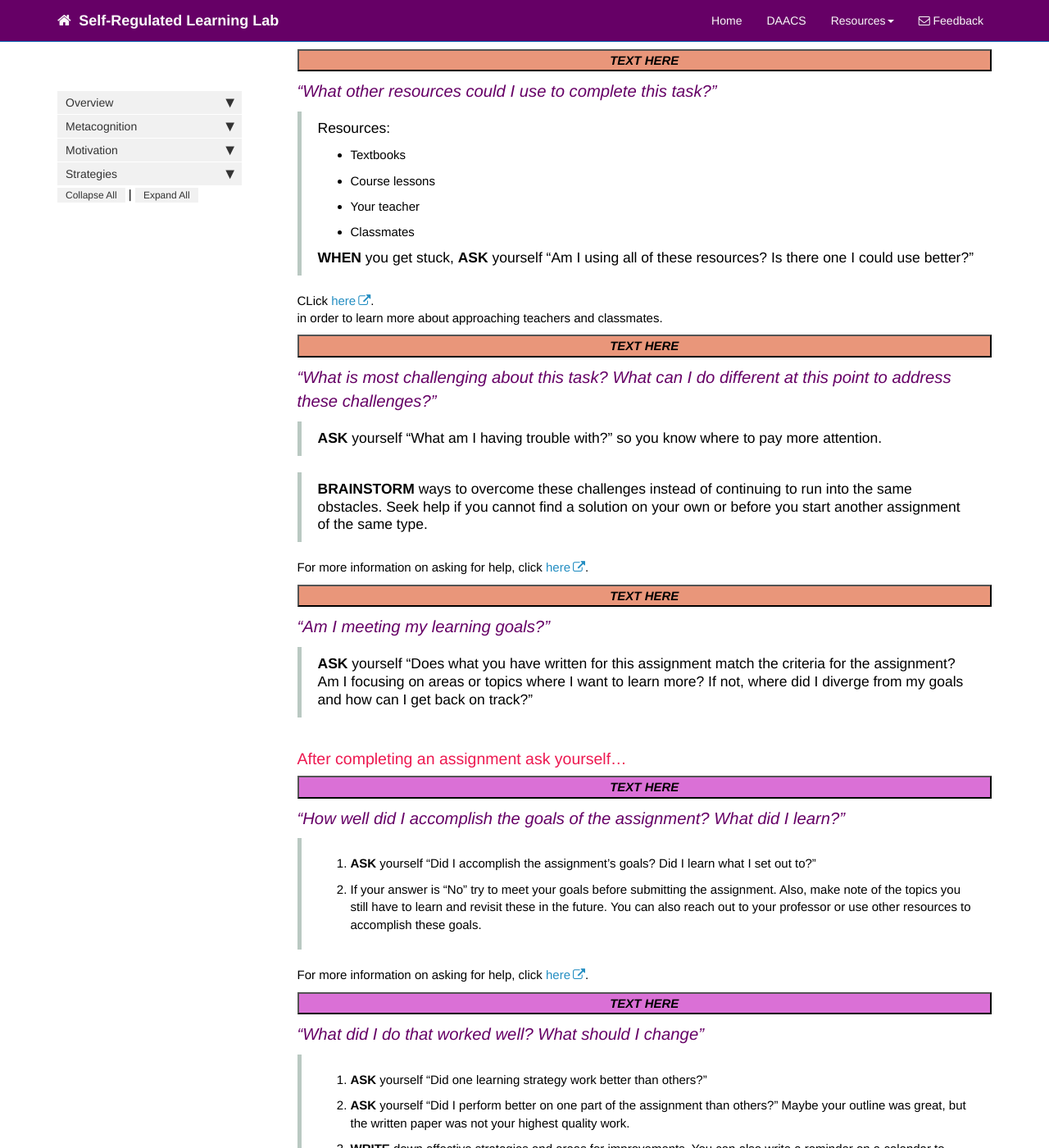
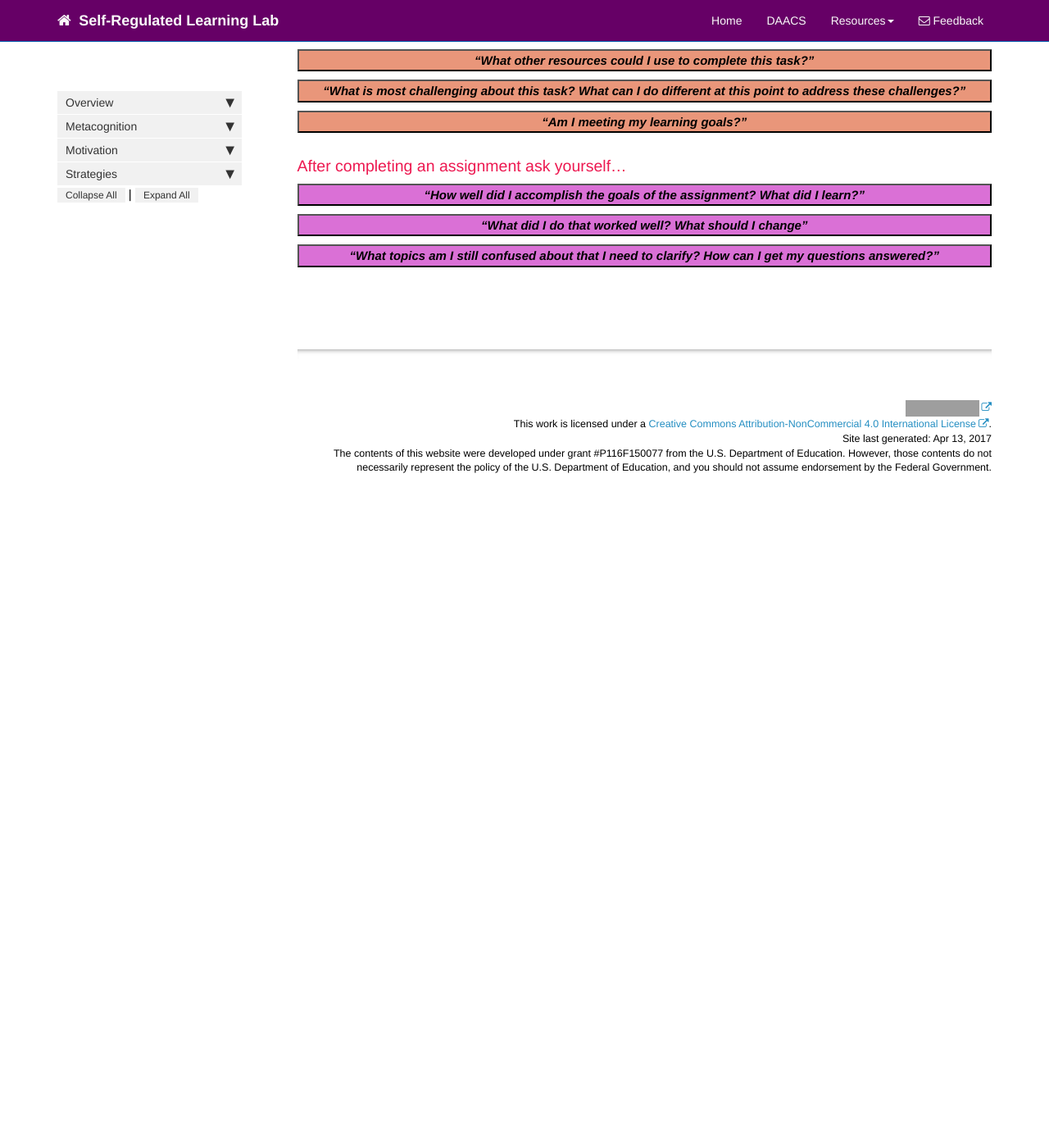
Before and after one commit to dfranklin02/SRL, a Jekyll site: the page built from docs/pages/metacognition/metacognition_recommendations_writing.md, in a window 1280 px wide and 1400 px high, scrolled down 627 px. Shown: the whole window at 82% size. Built offline with Jekyll 4.4.1, drawn with Linux system fonts in a browser that asks for light colours; nearby versions of some CDN libraries; comment, search, counter and statistics services are not loaded; after the commit the page ends 1257 px from its top, so only the background shows below that; some of the changed text lies outside the part shown; grey boxes are pictures that could not be loaded.

Commit message:
Update metacognition_recommendations_writing.md

```diff
--- a/docs/pages/metacognition/metacognition_recommendations_writing.md
+++ b/docs/pages/metacognition/metacognition_recommendations_writing.md
@@ -100,7 +100,7 @@ When writing a paper, it may be useful to consult multiple sources on a topic (e
 <button data-toggle="collapse" data-target="#writingduring1" style="background-color:DarkSalmon; width:100%"><b><i>“What strategies am I using that are or are not working well to help me learn?”</i></b></button>
 
 <div id="writingduring1" class="collapse">
-<b> WHEN </b> you get stuck, <b> ASK </b> yourself "Am I using the best method possible to write this paper? Should I use a different approach?"
+<b> WHEN</b> you get stuck, <b> ASK</b> yourself "Am I using the best method possible to write this paper? Should I use a different approach?"
 <br>
 <br>
 For example, if using an outline did not help, you can organize your thoughts in a flow chart or other graphic organizer.
@@ -112,97 +112,83 @@ To become more effective at using different learning strategies (e.g., making an
 </div>
 
 
-<button data-toggle="collapse" data-target="#writingduring2" style="background-color:DarkSalmon; width:100%"><b><i>TEXT HERE</i></b></button>
+<button data-toggle="collapse" data-target="#writingduring2" style="background-color:DarkSalmon; width:100%"><b><i>“What other resources could I use to complete this task?”</i></b></button>
 
 <div id="writingduring2" class="collapse">
-TEXT HERE
+Resources:
+<ul>
+<li> Textbooks </li>
+<li> Course lessons </li>
+<li> Teachers </li>
+<li> Classmates </li>
+</ul>
+<b> WHEN </b>you get stuck, <b> ASK </b>yourself "Am I using all of these resources? Is there one I could use better?"
+<br>
+<br>
+<a href="http://srl.daacs.net/help_seeking.html"> Click here</a> in order to learn more about approaching teachers and classmates.
 <br>
 <br>
 </div>
 
-<p class='question'>“What other resources could I use to complete this task?”</p>
-
-> Resources:
-> - Textbooks
-> - Course lessons
-> - Your teacher
-> - Classmates
->
-> **WHEN** you get stuck, **ASK** yourself “Am I using all of these resources? Is there one I could use better?”
-
-CLick <a href="http://srl.daacs.net/help_seeking.html">here</a>.<br> in order to learn more about approaching teachers and classmates.
-
-<button data-toggle="collapse" data-target="#writingduring3" style="background-color:DarkSalmon; width:100%"><b><i>TEXT HERE</i></b></button>
+<button data-toggle="collapse" data-target="#writingduring3" style="background-color:DarkSalmon; width:100%"><b><i>“What is most challenging about this task? What can I do different at this point to address these challenges?”</i></b></button>
 
 <div id="writingduring3" class="collapse">
-TEXT HERE
+<b>ASK</b> yourself "What am I having trouble with?" so you know where to pay more attention.
+<br>
+<br>
+<b>BRAINSTORM</b> ways to overcome these challenges instead of continuing to run into the same obstacles. Seek help if you cannot find a solution on your own or before you start another assignment of the same type.
+<br>
+<br>
+For more information on asking for help, <a href="http://srl.daacs.net/help_seeking.html">click here</a>
 <br>
 <br>
 </div>
 
-<p class='question'>“What is most challenging about this task? What can I do different at this point to address these challenges?”</p>
-
-> **ASK** yourself “What am I having trouble with?” so you know where to pay more attention.
-
-> **BRAINSTORM** ways to overcome these challenges instead of continuing to run into the same obstacles. Seek help if you cannot find a solution on your own or before you start another assignment of the same type.
-
-For more information on asking for help, click <a href="http://srl.daacs.net/help_seeking.html">here</a>.<br>
-
-<button data-toggle="collapse" data-target="#writingduring4" style="background-color:DarkSalmon; width:100%"><b><i>TEXT HERE</i></b></button>
+<button data-toggle="collapse" data-target="#writingduring4" style="background-color:DarkSalmon; width:100%"><b><i>“Am I meeting my learning goals?”</i></b></button>
 
 <div id="writingduring4" class="collapse">
-TEXT HERE
+<b>ASK</b> yourself “Does what you have written for this assignment match the criteria for the assignment? Am I focusing on areas or topics where I want to learn more? If not, where did I diverge from my goals and how can I get back on track?”
 <br>
 <br>
 </div>
 
-<p class='question'>“Am I meeting my learning goals?”</p>
-
-> **ASK** yourself “Does what you have written for this assignment match the criteria for the assignment? Am I focusing on areas or topics where I want to learn more? If not, where did I diverge from my goals and how can I get back on track?”
-
 
 ### After completing an assignment ask yourself...
 
-<button data-toggle="collapse" data-target="#writingafter1" style="background-color:Orchid; width:100%"><b><i>TEXT HERE</i></b></button>
+<button data-toggle="collapse" data-target="#writingafter1" style="background-color:Orchid; width:100%"><b><i>“How well did I accomplish the goals of the assignment? What did I learn?”</i></b></button>
 
 <div id="writingafter1" class="collapse">
-TEXT HERE
+<ol>
+<li><b>ASK</b> yourself “Did I accomplish the assignment’s goals? Did I learn what I set out to?”</li>
+<li> If your answer is “No” try to meet your goals before submitting the assignment. Also, make note of the topics you still have to learn and revisit these in the future. You can also reach out to your professor or use other resources to accomplish these goals.</li>
+</ol>
+For more information on asking for help, <a href="http://srl.daacs.net/help_seeking.html">click here.</a>
 <br>
 <br>
 </div>
 
-<p class='question'>“How well did I accomplish the goals of the assignment? What did I learn?”</p>
-
-> 1.  **ASK** yourself “Did I accomplish the assignment’s goals? Did I learn what I set out to?”
-> 2.  If your answer is “No” try to meet your goals before submitting the assignment. Also, make note of the topics you still have to learn and revisit these in the future. You can also reach out to your professor or use other resources to accomplish these goals.
-
-For more information on asking for help, click <a href="http://srl.daacs.net/help_seeking.html">here</a>.<br>
-
-<button data-toggle="collapse" data-target="#writingafter1" style="background-color:Orchid; width:100%"><b><i>TEXT HERE</i></b></button>
+<button data-toggle="collapse" data-target="#writingafter1" style="background-color:Orchid; width:100%"><b><i>“What did I do that worked well? What should I change”</i></b></button>
 
 <div id="writingafter1" class="collapse">
-TEXT HERE
+<ol>
+<li><b>ASK</b> yourself “Did one learning strategy work better than others?”</li>
+<li><b>ASK</b> yourself “Did I perform better on one part of the assignment than others?” Maybe your outline was great, but the written paper was not your highest quality work. </li>
+<li><b>WRITE</b> down effective strategies and areas for improvements. You can also write a reminder on a calendar to return to this list the next time you have a similar assignment.</li>
+</ol>
 <br>
 <br>
 </div>
 
-<p class='question'>“What did I do that worked well? What should I change”</p>
-
-> 1.  **ASK** yourself “Did one learning strategy work better than others?”
-> 2.  **ASK** yourself “Did I perform better on one part of the assignment than others?” Maybe your outline was great, but the written paper was not your highest quality work.
-> 3.  **WRITE** down effective strategies and areas for improvements. You can also write a reminder on a calendar to return to this list the next time you have a similar assignment.
-
-
-<button data-toggle="collapse" data-target="#writingafter1" style="background-color:Orchid; width:100%"><b><i>TEXT HERE</i></b></button>
+<button data-toggle="collapse" data-target="#writingafter1" style="background-color:Orchid; width:100%"><b><i>“What topics am I still confused about that I need to clarify? How can I get my questions answered?”</i></b></button>
 
 <div id="writingafter1" class="collapse">
 TEXT HERE
+<ol>
+<li>Recognize concepts you still need to master – it is likely that these concepts will come up again throughout the course of your education.</li>
+<li>Use your resources (e.g., ask a teacher, read the textbook) to clarify confusions before attempting another assignment of this type.
+</li>
+</ol>
+To learn strategies for seeking help, click <a href="http://srl.daacs.net/help_seeking.html">here</a>
 <br>
 <br>
 </div>
-<p class='question'>“What topics am I still confused about that I need to clarify? How can I get my questions answered?”</p>
-
-> 1.  Recognize concepts you still need to master – it is likely that these concepts will come up again throughout the course of your education.
-> 2.  Use your resources (e.g., ask a teacher, read the textbook) to clarify confusions before attempting another assignment of this type.
-
-To learn strategies for seeking help, click <a href="http://srl.daacs.net/help_seeking.html">here</a>.<br>
```
